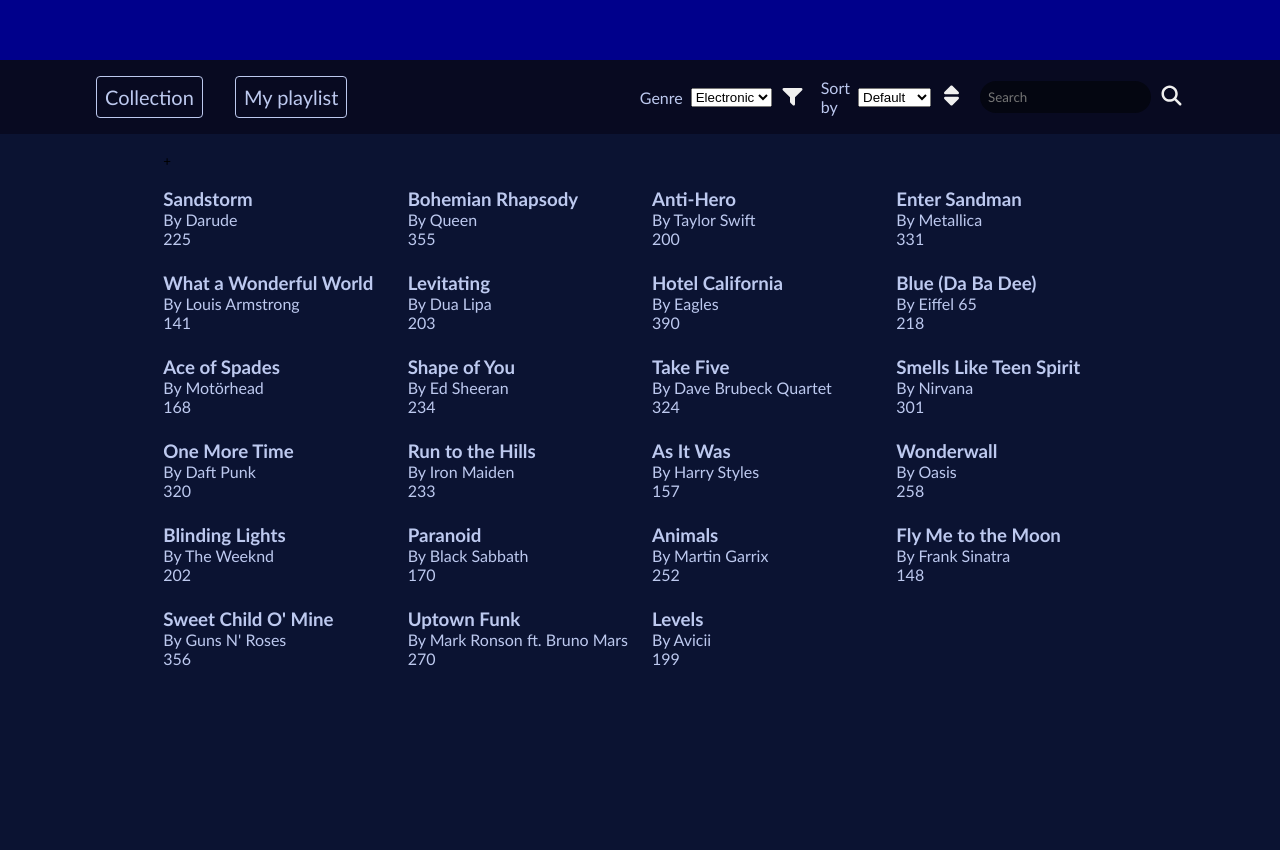
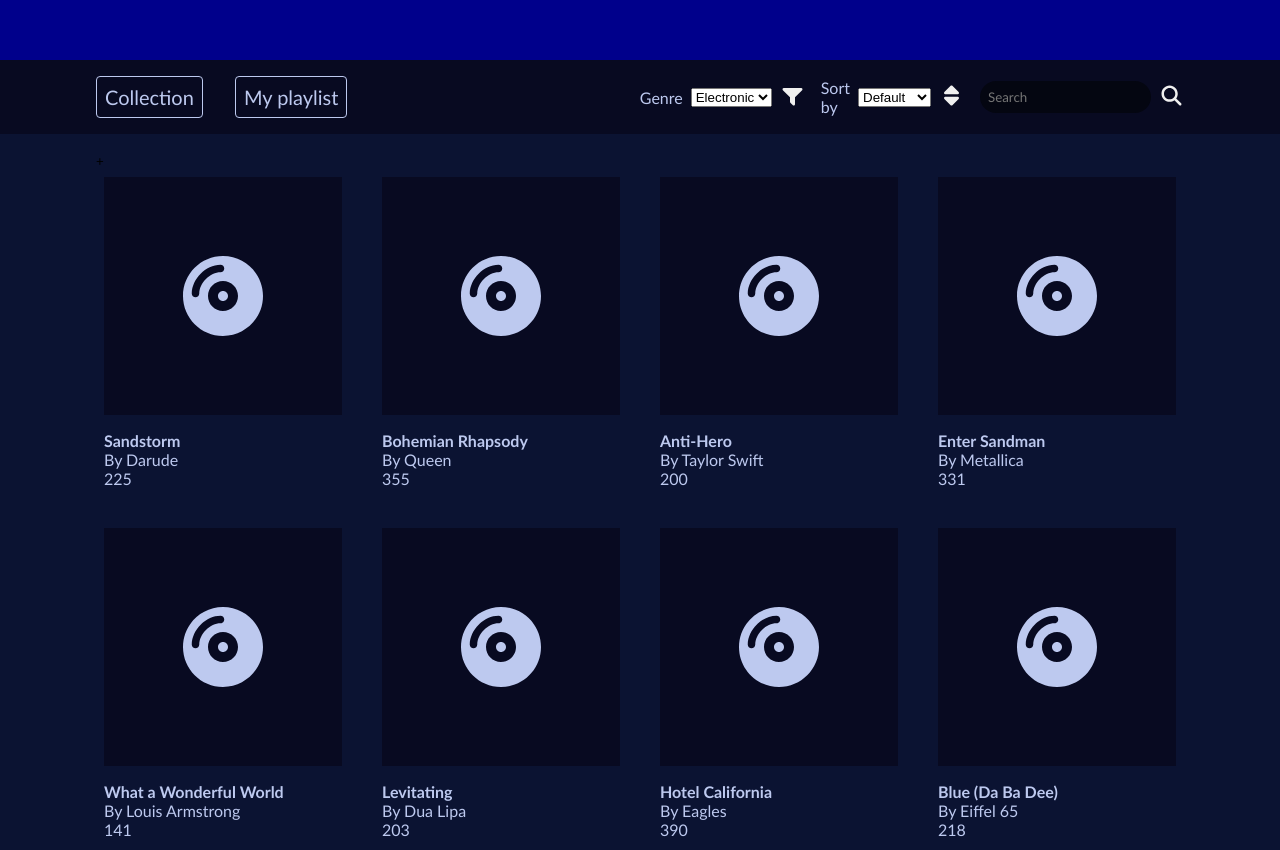
Before and after one commit to FRNyvold/Fall2026_Assignments, a plain HTML site: page assignment_3/index.html in a window 1280 px wide. Shown: the part 140-990 px from the top of the page. Before the commit the page ends 824 px from the top, so only its background shows below. Drawn offline with Linux system fonts and the light colour scheme.

Commit message:
update HTML, add icons, add styles to card, render card image with js

```diff
--- a/assignment_3/css/styles.css
+++ b/assignment_3/css/styles.css
@@ -84,16 +84,44 @@ input{
 .collection{
   width: 100%;
   display: flex;
+  flex-direction: column;
   justify-content: center;
   padding: var(--spacing-md) var(--spacing-3xl);
 }
 
 .songs__list{
+  height: 100%;
   display: grid;
-  grid-template-columns: repeat(4, 1fr);
+  grid-template-columns: repeat(auto-fit, minmax(200px, 1fr));
+  column-count: 5;
   gap: var(--spacing-lg);
 }
 
-.collection__card{
+.songs__card{
+  width: 100%;
+  height: 100%;
+  display: flex;
+  flex-direction: column;
+  /* justify-content: center; */
+  padding: var(--spacing-sm);
+  transition: background-color 0.3s ease;
+}
 
+.songs__card:hover{
+  background-color: var(--color-hover);
 }
+
+.card__image{
+  width: 100%;
+  height: auto;
+  aspect-ratio: 1/1;
+  display: flex;
+  align-items: center;
+  justify-content: center;
+  margin-bottom: var(--spacing-md);
+  background-color: var(--color-primary-2);
+}
+
+.card__icon{
+  width: 100px;
+}
--- a/assignment_3/index.html
+++ b/assignment_3/index.html
@@ -18,10 +18,10 @@
     <section class="menu">
       <div class="menu__grid">
         <ol class="menu__tabs">
-          <li class="tab">
+          <li class="tab tab__collection">
             <span class="tab-title">Collection</span>
           </li>
-          <li class="tab">
+          <li class="tab tab__playlist">
             <span class="tab-title">My playlist</span>
           </li>
         </ol>
@@ -70,13 +70,10 @@
     <section class="collection">
       <div class="collection__grid">
         <div class="collection__card">
-          <div class="card__image">
             <div class="add-card">
                 <button type="button" class="add">+</button>
             </div>
-            <img src="#" alt="">
-          </div>
-          <ul class="songs__list"></ul>
+            <ul class="songs__list"></ul>
         </div>
       </div>
     </section>
--- a/assignment_3/js/app.js
+++ b/assignment_3/js/app.js
@@ -1,9 +1,9 @@
-// const tab = document.querySelectorAll(".tab");
-// const button = document.querySelectorAll(".tab-title")
+// const tab = document.querySelectorAll(".tab-title");
 
-// button.addEventListener("click", () => {
+// tab.addEventListener("click", () => {
 //  tab.classList.add("active");
 // });
+
 
 const songsList = document.querySelector(".songs__list")
 
@@ -13,7 +13,17 @@ const renderSongs = () => {
     li.classList.add("songs__card");
     songsList.append(li);
 
-    const cardTitle = document.createElement("h3");
+    const cardImage = document.createElement("div")
+    cardImage.classList.add("card__image")
+    li.append(cardImage);
+
+    const cardIcon = document.createElement("img");
+    cardIcon.classList.add("card__icon");
+    cardIcon.src = "./assets/icons/disc.svg"
+    cardIcon.alt = "Music disc icon"
+    cardImage.append(cardIcon);
+
+    const cardTitle = document.createElement("h4");
     cardTitle.classList.add("card__title");
     cardTitle.textContent = songs[i].title;
     li.append(cardTitle);
```
Also changed, not shown: assignment_3/assets/icons/circle-plus.svg (added), assignment_3/assets/icons/disc.svg (added), assignment_3/assets/icons/music-note.svg (added), assignment_3/assets/icons/note.svg (added).
